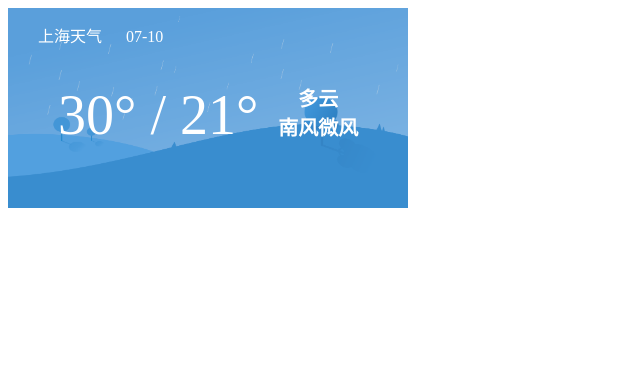
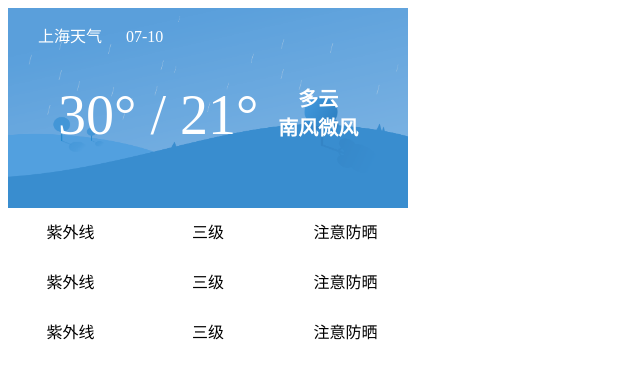
Before and after one commit to Gayson/WeatherBot, a PHP site: page / in a window 1280 px wide. Shown: the top 379 px of the page, without its empty margins (0-640 px from the left). Run offline with PHP 8.4, Linux system fonts and the light colour scheme; some libraries are stand-ins or nearby versions.

Commit message:
添加生活指数

```diff
--- a/index.css
+++ b/index.css
@@ -39,3 +39,21 @@ img {
     font-weight: bold;
     text-align: center;
 }
+
+.living {
+    height: 50px;
+    line-height: 50px;
+}
+
+.livingIndex, .livingValue, .livingAdvice {
+    text-align: center;
+    float: left;
+}
+
+.livingValue {
+    width: 150px;
+}
+
+.livingAdvice, .livingIndex {
+    width: 125px;
+}
--- a/index.html
+++ b/index.html
@@ -24,6 +24,23 @@
                 </div>
             </div>
         </div>
+        <div class="body">
+            <div class="living">
+                <span class="livingIndex"></span>
+                <span class="livingValue"></span>
+                <span class="livingAdvice"></span>
+            </div>
+            <div class="living">
+                <span class="livingIndex"></span>
+                <span class="livingValue"></span>
+                <span class="livingAdvice"></span>
+            </div>
+            <div class="living">
+                <span class="livingIndex"></span>
+                <span class="livingValue"></span>
+                <span class="livingAdvice"></span>
+            </div>
+        </div>
     </div>
 </body>
 <script src="https://cdn.bootcss.com/jquery/3.2.1/jquery.min.js"></script>
--- a/index.js
+++ b/index.js
@@ -5,8 +5,9 @@ $(document).ready(function () {
     $('.minTemp').text('21');
     $('.weather').text('多云');
     $('.wind').text('南风微风');
-
-
+    $('.livingIndex').text('紫外线');
+    $('.livingValue').text('三级');
+    $('.livingAdvice').text('注意防晒');
 });
 
 
```
